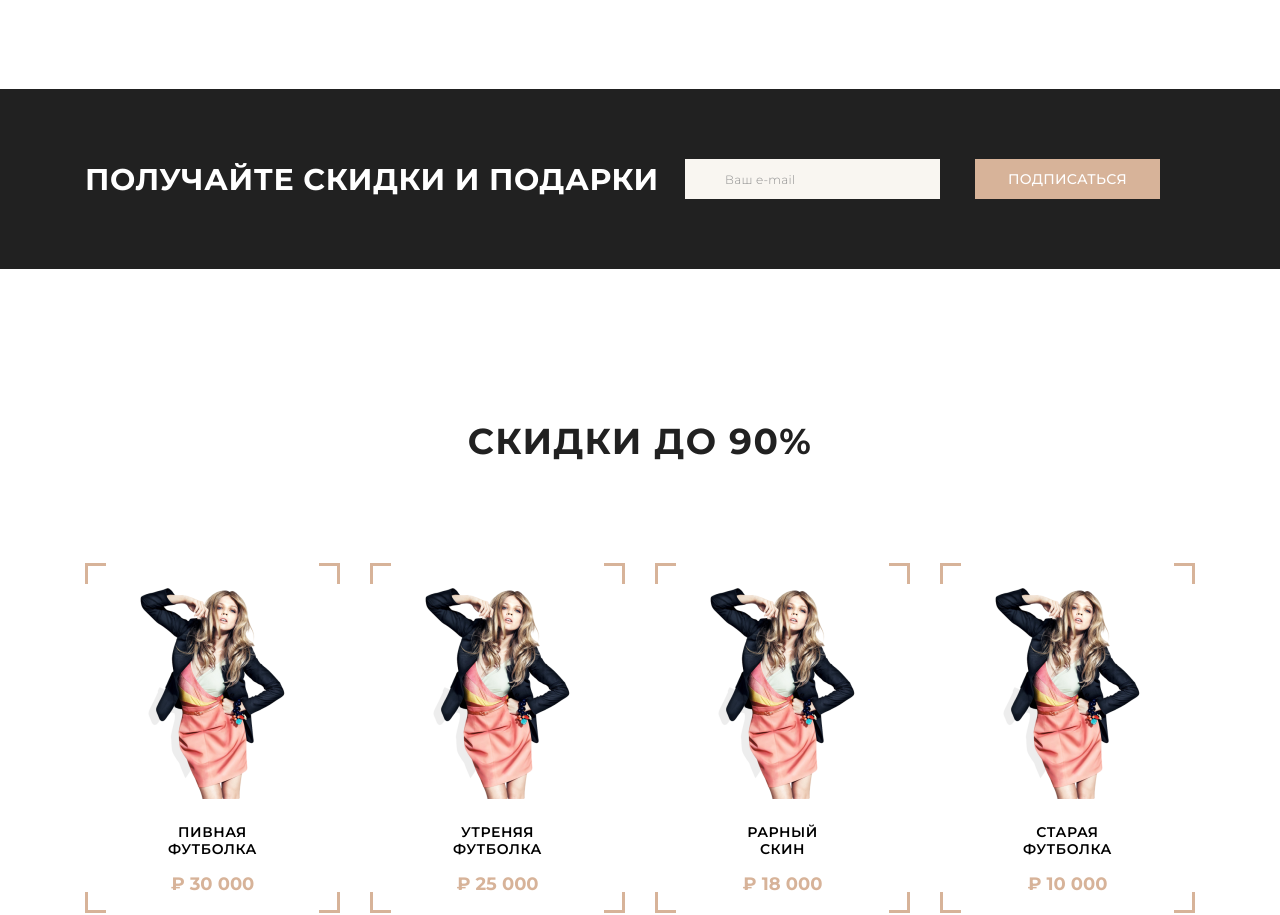
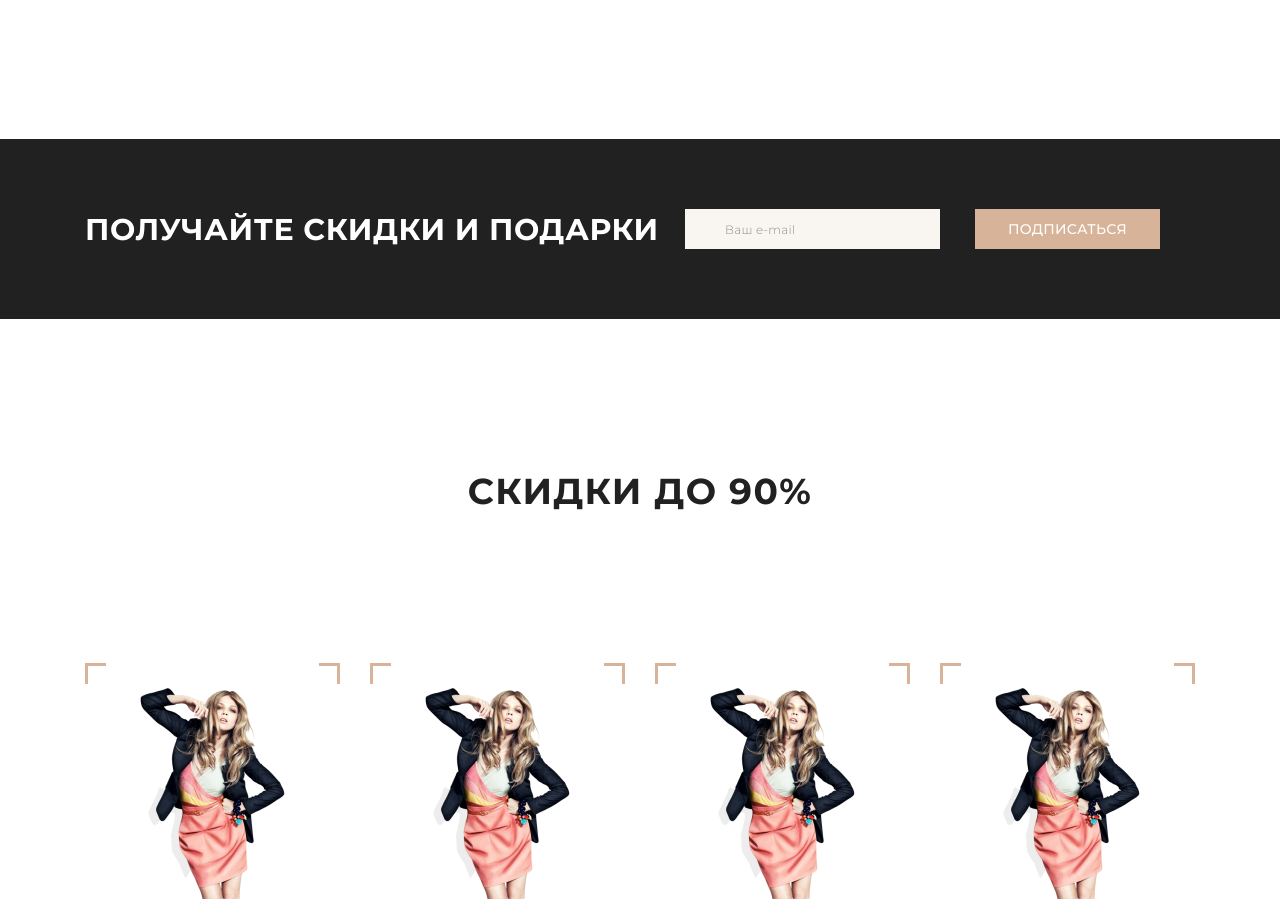
Before and after one commit to YuraMell/test-regact, a React (Create React App) app: page / in a window 1280 px wide. Shown: the part 3160-4075 px from the top of the page. Built offline with nearby package versions, Linux system fonts and the light colour scheme.

Commit message:
add allProducts

```diff
--- a/src/components/models/NewModels.jsx
+++ b/src/components/models/NewModels.jsx
@@ -14,9 +14,9 @@ const NewModels = ({title, type}) => {
           <div className="new-models-all">
             {type.map(item => <Link to={'/single-item/'+ item._id} key={item._id} ><NewModelItem info={item} /></Link>)}
           </div>
-          <a className="new-item-button">
+          <Link className="new-item-button" to='products'>
             ВСЕ МОДЕЛИ
-          </a>
+          </Link>
         </div>
       </section>
     </>
--- a/src/components/pages/Products.jsx
+++ b/src/components/pages/Products.jsx
@@ -1,9 +1,21 @@
 import React from 'react';
+import {Link} from "react-router-dom";
+import NewModelItem from "../models/NewModelItem";
+import {allProducts} from "../../models";
 
 const Products = () => {
   return (
     <>
-
+      <section className="new-models">
+        <div className="inner">
+          <h2>
+            Все товары
+          </h2>
+          <div className="new-models-all">
+            {allProducts.map(item => <Link to={'/single-item/'+ item._id} key={item._id} ><NewModelItem info={item} /></Link>)}
+          </div>
+        </div>
+      </section>
     </>
   );
 };
--- a/src/style.css
+++ b/src/style.css
@@ -343,7 +343,7 @@
 
 .catalog {
   padding-top: 0;
-  padding-bottom: 150px;
+  padding-bottom: 100px;
 }
 .catalog .inner {
   display: flex;
@@ -393,6 +393,7 @@
   text-transform: uppercase;
   color: #212121;
   margin-bottom: 100px;
+  margin-top: 50px;
   text-align: center;
 }
 .new-models .inner .new-item-button {
@@ -413,20 +414,20 @@
   color: #FFFFFF;
   cursor: pointer;
   opacity: 0.7;
+  text-decoration: none;
 }
 .new-models .inner .new-item-button:hover {
   opacity: 1;
 }
 .new-models .inner .new-item-button::after {
   content: url("/images/Arrow.svg");
-  position: absolute;
-  right: 20px;
-  top: 16px;
+  position: relative;
+  margin-left: 10px;
 }
 
 .form {
   padding: 70px 0;
-  margin-bottom: 150px;
+  margin-bottom: 100px;
   background: #212121;
 }
 .form .inner {
@@ -621,7 +622,7 @@
 
 .new-models-all {
   display: flex;
-  margin-bottom: 100px;
+  margin-bottom: 50px;
   justify-content: space-between;
   flex-wrap: wrap;
   width: 100%;
@@ -642,6 +643,7 @@
   flex-direction: column;
   align-items: center;
   padding: 25px;
+  margin: 50px 0;
 }
 .new-models-all .new-item:hover {
   cursor: pointer;
--- a/src/style.scss
+++ b/src/style.scss
@@ -363,7 +363,7 @@
 
 .catalog {
   padding-top: 0;
-  padding-bottom: 150px;
+  padding-bottom: 100px;
   .inner {
     display: flex;
     flex-wrap: wrap;
@@ -416,6 +416,7 @@
       text-transform: uppercase;
       color: #212121;
       margin-bottom: 100px;
+      margin-top: 50px;
       text-align: center;
     }
 
@@ -437,6 +438,7 @@
       color: #FFFFFF;
       cursor: pointer;
       opacity: 0.7;
+      text-decoration: none;
 
       &:hover {
         opacity: 1;
@@ -453,7 +455,7 @@
 
 .form {
   padding: 70px 0;
-  margin-bottom: 150px;
+  margin-bottom: 100px;
   background: #212121;
 
   .inner {
@@ -663,7 +665,7 @@
 
 .new-models-all {
   display: flex;
-  margin-bottom: 100px;
+  margin-bottom: 50px;
   justify-content: space-between;
   flex-wrap: wrap;
   width: 100%;
@@ -684,6 +686,7 @@
     flex-direction: column;
     align-items: center;
     padding: 25px;
+    margin: 50px 0;
 
     &:hover {
       cursor: pointer;
```
Also changed, not shown: 1 other file (tests, documents, lock files or other folders).
